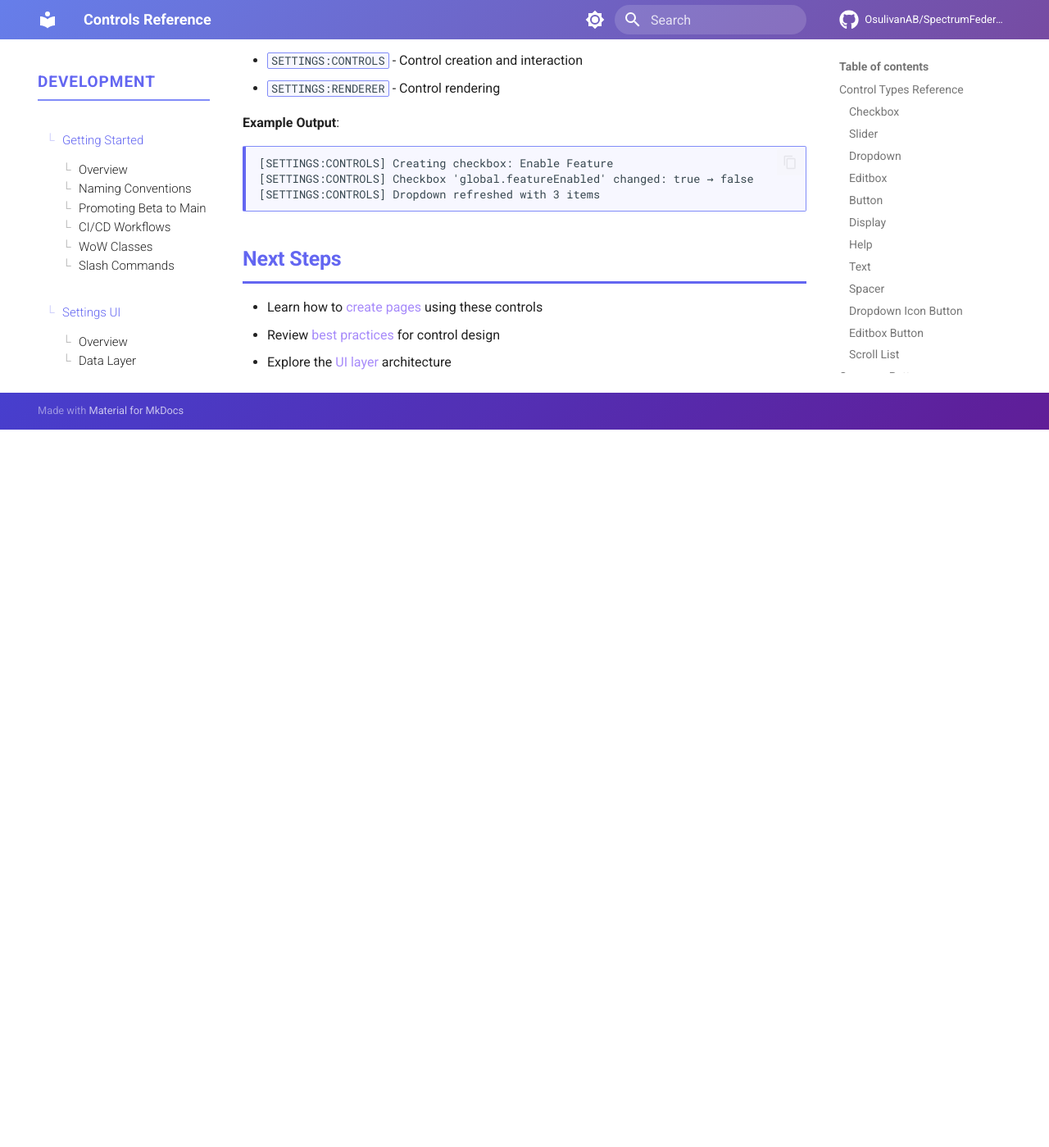
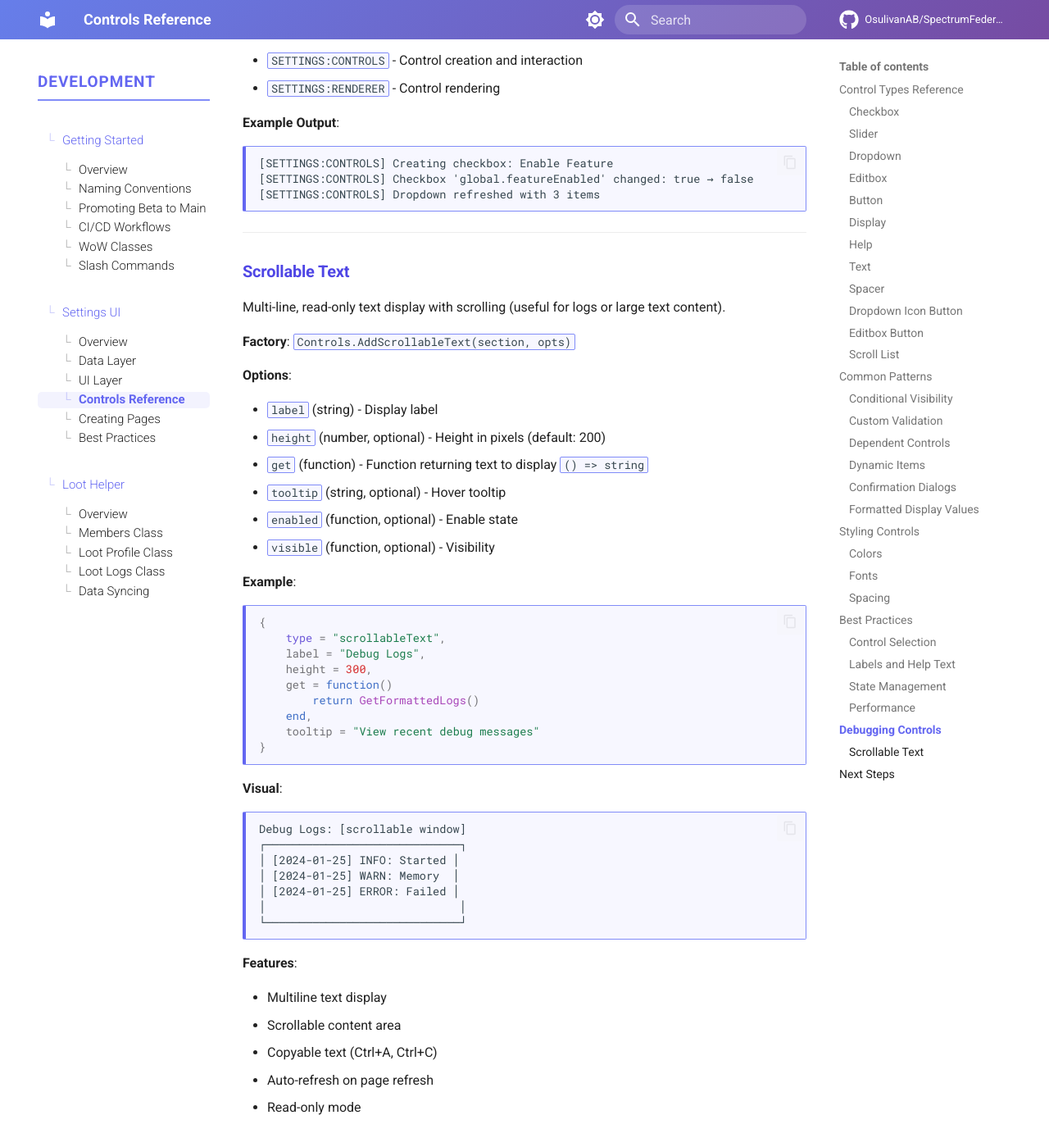
Before and after one commit to OsulivanAB/SpectrumFederation, an MkDocs documentation site: the page built from docs/development/settings-ui/controls.md, in a window 1280 px wide and 1400 px high, scrolled down 15902 px. Shown: the whole window at 82% size. Built offline with MkDocs 1.6.1 and Material for MkDocs 9.7.7, drawn with Linux system fonts in a browser that asks for light colours; comment, search, counter and statistics services are not loaded; before the commit the page ends 16426 px from its top, so only the background shows below that; some of the changed text lies outside the part shown.

Commit message:
Update documentation for new Loot Logs and Debugging pages
- Added scrollableText control to controls.md
- Updated control count from 13+ to 14+
- Added Loot Logs and Debugging pages to settings-ui.md
- Documented features and filtering capabilities

Co-authored-by: OsulivanAB <95724635+OsulivanAB@users.noreply.github.com>

````diff
--- a/docs/development/settings-ui/controls.md
+++ b/docs/development/settings-ui/controls.md
@@ -736,6 +736,57 @@ Enable debug logging:
 [SETTINGS:CONTROLS] Dropdown refreshed with 3 items
 ```
 
+---
+
+### Scrollable Text
+
+Multi-line, read-only text display with scrolling (useful for logs or large text content).
+
+**Factory**: `Controls.AddScrollableText(section, opts)`
+
+**Options**:
+
+- `label` (string) - Display label
+- `height` (number, optional) - Height in pixels (default: 200)
+- `get` (function) - Function returning text to display `() => string`
+- `tooltip` (string, optional) - Hover tooltip
+- `enabled` (function, optional) - Enable state
+- `visible` (function, optional) - Visibility
+
+**Example**:
+
+```lua
+{
+    type = "scrollableText",
+    label = "Debug Logs",
+    height = 300,
+    get = function()
+        return GetFormattedLogs()
+    end,
+    tooltip = "View recent debug messages"
+}
+```
+
+**Visual**:
+
+```
+Debug Logs: [scrollable window]
+┌─────────────────────────────┐
+│ [2024-01-25] INFO: Started │
+│ [2024-01-25] WARN: Memory  │
+│ [2024-01-25] ERROR: Failed │
+│                             │
+└─────────────────────────────┘
+```
+
+**Features**:
+
+- Multiline text display
+- Scrollable content area
+- Copyable text (Ctrl+A, Ctrl+C)
+- Auto-refresh on page refresh
+- Read-only mode
+
 ## Next Steps
 
 - Learn how to [create pages](creating-pages.md) using these controls
--- a/docs/settings-ui.md
+++ b/docs/settings-ui.md
@@ -16,6 +16,7 @@ The Settings UI provides a modern, declarative framework for managing addon conf
 - Read-only displays, help text, spacers
 - Composite controls (dropdown + icon button, editbox + button)
 - Scrollable lists with custom item templates
+- Scrollable text boxes for logs and large content
 
 **Smart State Management**
 
@@ -93,11 +94,11 @@ The Settings UI system is organized into two main layers:
 
 **DefinitionRenderer** - Converts declarative page definitions into UI controls
 
-**Controls** - 13+ control types with automatic state binding
+**Controls** - 14+ control types with automatic state binding
 
 **Dialogs** - Modal confirmation and prompt dialogs
 
-**Pages** - Declarative page definitions (Main, LootHelper)
+**Pages** - Declarative page definitions (Main, LootHelper, LootLogs, Debugging)
 
 ## Documentation
 
@@ -172,6 +173,24 @@ LootHelper system configuration:
 - Member management (view members)
 - Raid-wide safe mode toggle
 
+### Loot Logs
+
+View and filter loot profile logs:
+
+- Filter by log type (PROFILE_CREATION, POINT_CHANGE, ARMOR_CHANGE, ROLE_CHANGE)
+- Filter by author (who created the log)
+- Filter by member (who was affected by the log)
+- Scrollable log display with timestamps and details
+
+### Debugging
+
+Debug logging controls and viewer:
+
+- Start/Stop debugging
+- Filter by log level (VERBOSE, INFO, WARN, ERROR)
+- Scrollable log viewer with copyable text
+- Clear logs functionality
+
 /// note | Work in Progress
 The Settings UI is functional but some features are still under development:
 
````
Also changed, not shown: other parts of docs/development/settings-ui/controls.md (+1 -1 lines).
